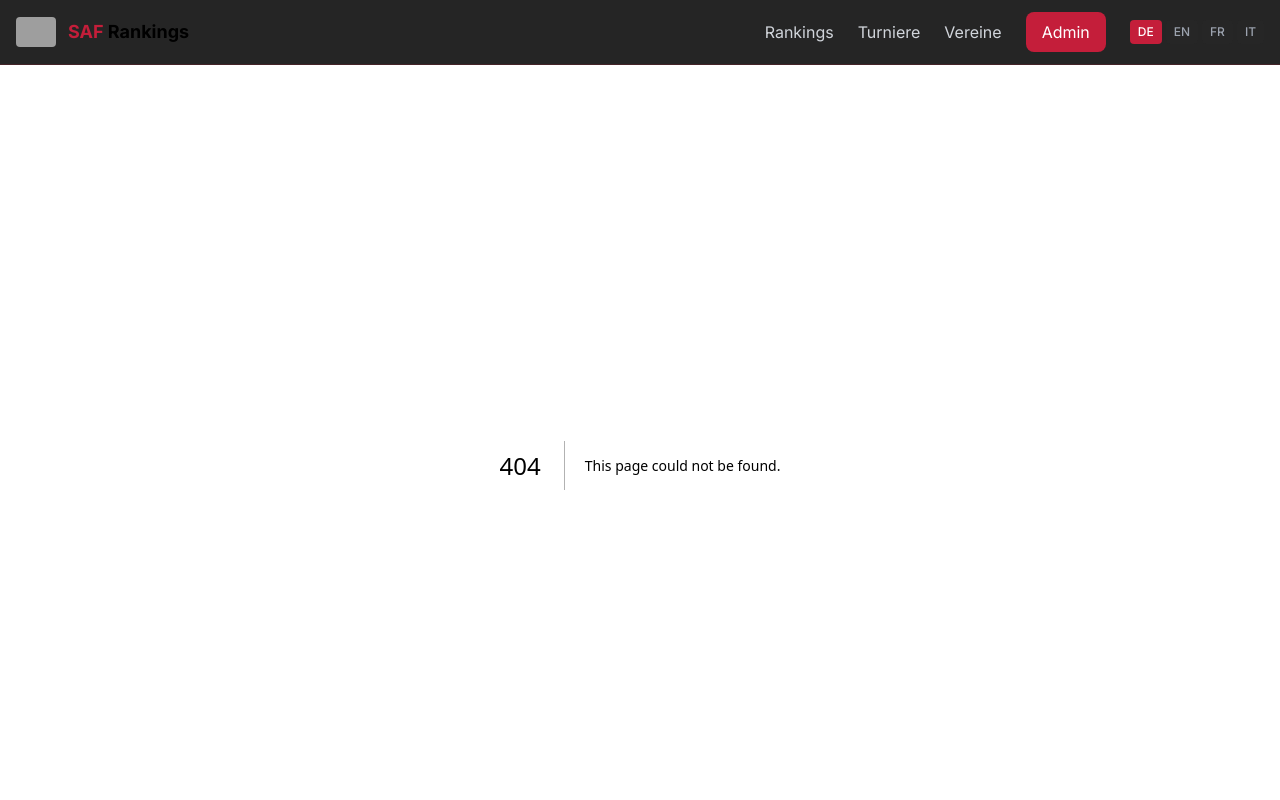
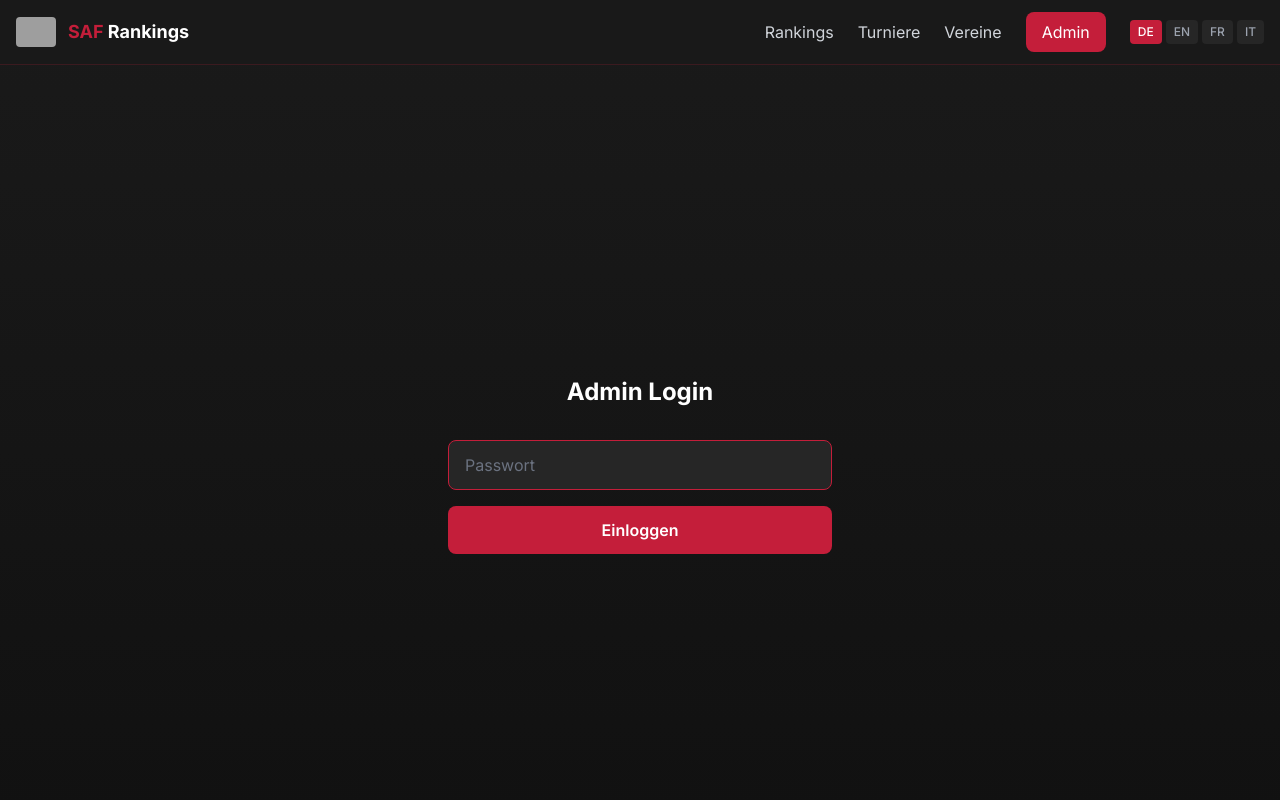
Before and after one commit to ckaeslin/slp-rankings, a Next.js app: page /login in a window 1280 px wide. Before the commit this address had no page. Shown: the top 800 px of the page. Built offline with nearby package versions, Linux system fonts and the light colour scheme; grey boxes are pictures that could not be loaded.

Commit message:
Add admin authentication protection

```diff
--- /dev/null
+++ b/src/app/api/auth/login/route.ts
@@ -0,0 +1,18 @@
+import { NextRequest, NextResponse } from 'next/server'
+
+export async function POST(request: NextRequest) {
+  const { password } = await request.json()
+
+  if (password === process.env.ADMIN_SECRET) {
+    const response = NextResponse.json({ success: true })
+    response.cookies.set('admin-auth', process.env.ADMIN_SECRET!, {
+      httpOnly: true,
+      secure: process.env.NODE_ENV === 'production',
+      sameSite: 'lax',
+      maxAge: 60 * 60 * 24 * 7, // 1 week
+    })
+    return response
+  }
+
+  return NextResponse.json({ error: 'Invalid password' }, { status: 401 })
+}
--- /dev/null
+++ b/src/app/login/page.tsx
@@ -0,0 +1,58 @@
+'use client'
+
+import { useState } from 'react'
+import { useRouter } from 'next/navigation'
+
+export default function LoginPage() {
+  const [password, setPassword] = useState('')
+  const [error, setError] = useState('')
+  const [loading, setLoading] = useState(false)
+  const router = useRouter()
+
+  const handleSubmit = async (e: React.FormEvent) => {
+    e.preventDefault()
+    setLoading(true)
+    setError('')
+
+    const res = await fetch('/api/auth/login', {
+      method: 'POST',
+      headers: { 'Content-Type': 'application/json' },
+      body: JSON.stringify({ password }),
+    })
+
+    if (res.ok) {
+      router.push('/admin')
+    } else {
+      setError('Falsches Passwort')
+    }
+    setLoading(false)
+  }
+
+  return (
+    <div className="min-h-screen flex items-center justify-center px-4">
+      <div className="max-w-sm w-full">
+        <h1 className="text-2xl font-bold text-center mb-8">Admin Login</h1>
+        <form onSubmit={handleSubmit} className="space-y-4">
+          <div>
+            <input
+              type="password"
+              value={password}
+              onChange={(e) => setPassword(e.target.value)}
+              placeholder="Passwort"
+              className="w-full px-4 py-3 bg-dark-700 border border-dark-500 rounded-lg text-white placeholder-gray-500 focus:outline-none focus:border-primary"
+              autoFocus
+            />
+          </div>
+          {error && <p className="text-red-400 text-sm">{error}</p>}
+          <button
+            type="submit"
+            disabled={loading}
+            className="w-full py-3 bg-primary hover:bg-primary-light text-white font-semibold rounded-lg transition-colors disabled:opacity-50"
+          >
+            {loading ? 'Lädt...' : 'Einloggen'}
+          </button>
+        </form>
+      </div>
+    </div>
+  )
+}
```
Also changed, not shown: src/middleware.ts (added, +20 -0 lines).
